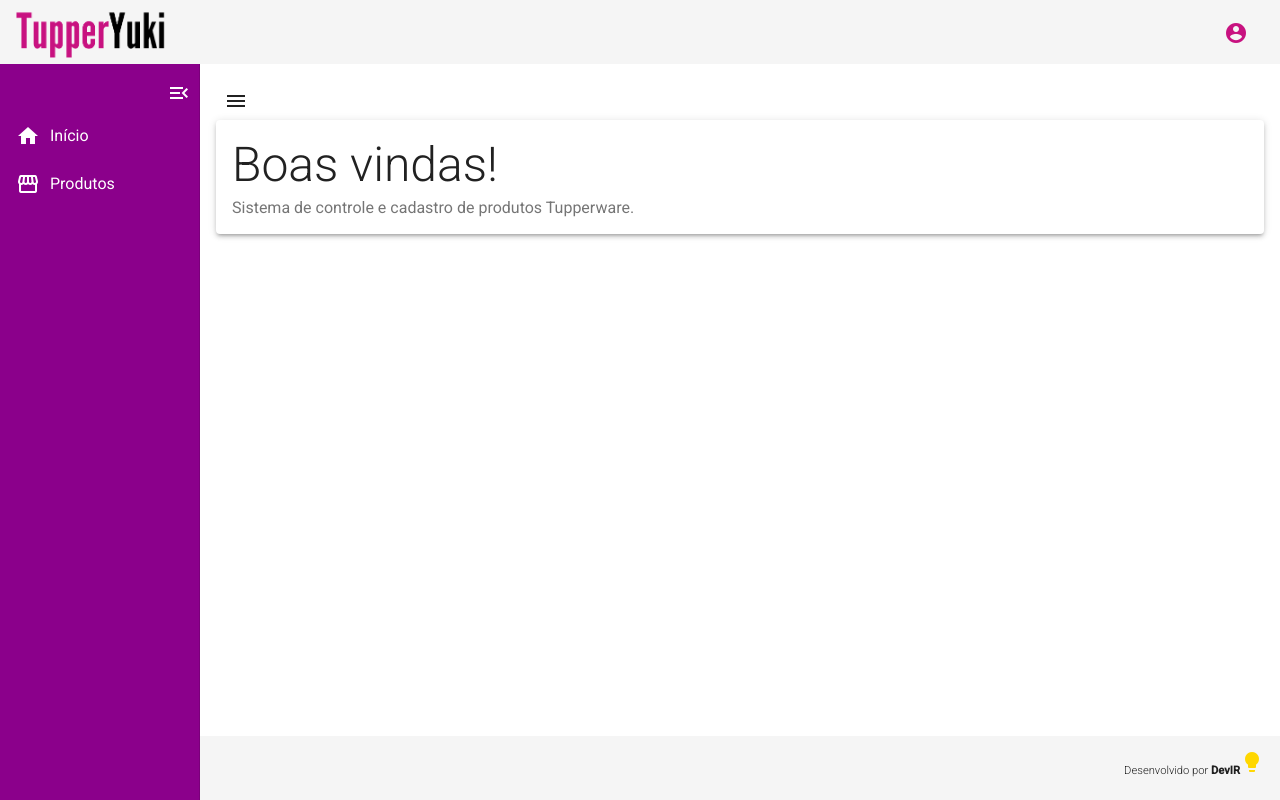
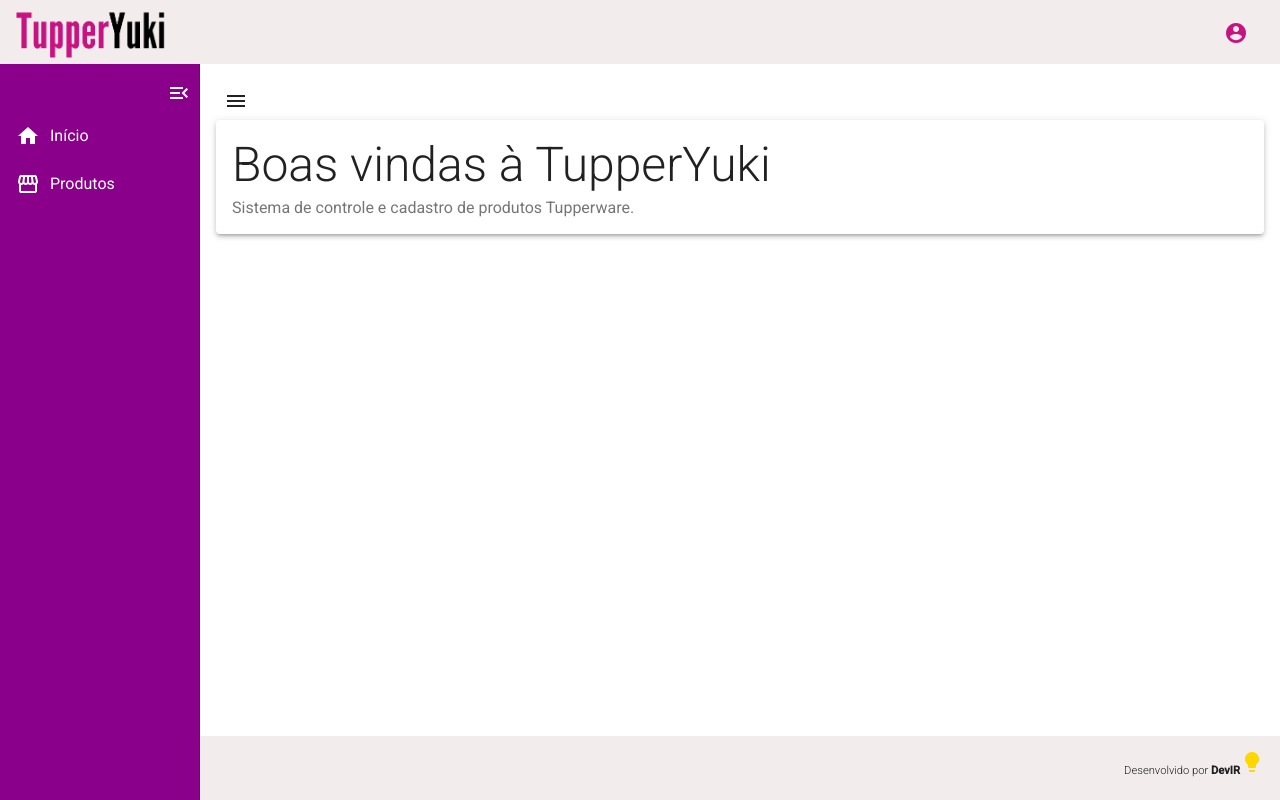
Before and after one commit to ilanribeiro/tupperyuki-crud, an Angular app: page / in a window 1280 px wide. Built offline with nearby package versions, Linux system fonts and the light colour scheme.

Commit message:
Modifica itens de layout no header e footer

```diff
--- a/src/app/components/template/footer/footer.component.css
+++ b/src/app/components/template/footer/footer.component.css
@@ -5,4 +5,5 @@
     justify-content: flex-end;
     font-size: 0.7rem;
     font-weight: 300;
+    background: #f3ecec;
 }
--- a/src/app/components/template/header/header.component.css
+++ b/src/app/components/template/header/header.component.css
@@ -2,6 +2,7 @@
   display: flex;
   align-items: center;
   justify-content: space-between;
+  background-color: #f3ecec;
 }
 
 .header a {
--- a/src/app/views/home/home.component.html
+++ b/src/app/views/home/home.component.html
@@ -1,6 +1,6 @@
 <mat-card  class="home mat-elevation-z3">
   <mat-card-title class="title">
-    Boas vindas!
+    Boas vindas à TupperYuki
   </mat-card-title>
   <mat-card-subtitle class="subtitle">
     Sistema de controle e cadastro de produtos Tupperware.
```
